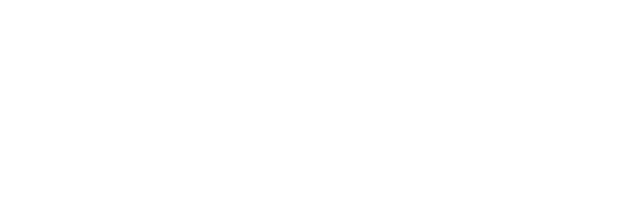
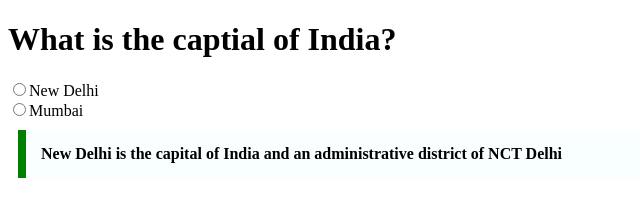
Before and after one commit to acciojob/trivia-SUsmna, a website: page main.html in a window 1280 px wide. Shown: the whole page, without its empty margins (0-640 px from the left). Drawn offline with Linux system fonts and the light colour scheme.

Commit message:
created a submission

```diff
--- a/main.html
+++ b/main.html
@@ -8,6 +8,10 @@
 
 <body>
 	<!-- the entire body must be written by student -->
+	<h1>What is the captial of India?</h1>
+	<input type="radio">New Delhi<br>
+	<input type="radio">Mumbai
+	<blockquote>New Delhi is the capital of India and an administrative district of NCT Delhi</blockquote>
     <script type="text/javascript" src="./script.js">
 </script>
 
--- a/styles.css
+++ b/styles.css
@@ -1,2 +1,10 @@
 
 /* Your CSS Code here. */
+blockquote{
+  max-width:600px;
+  margin:10px;
+  padding:15px;
+  border-left:8px solid green ;
+  background:#f8fffe;
+	font-weight:bold;
+}
```
